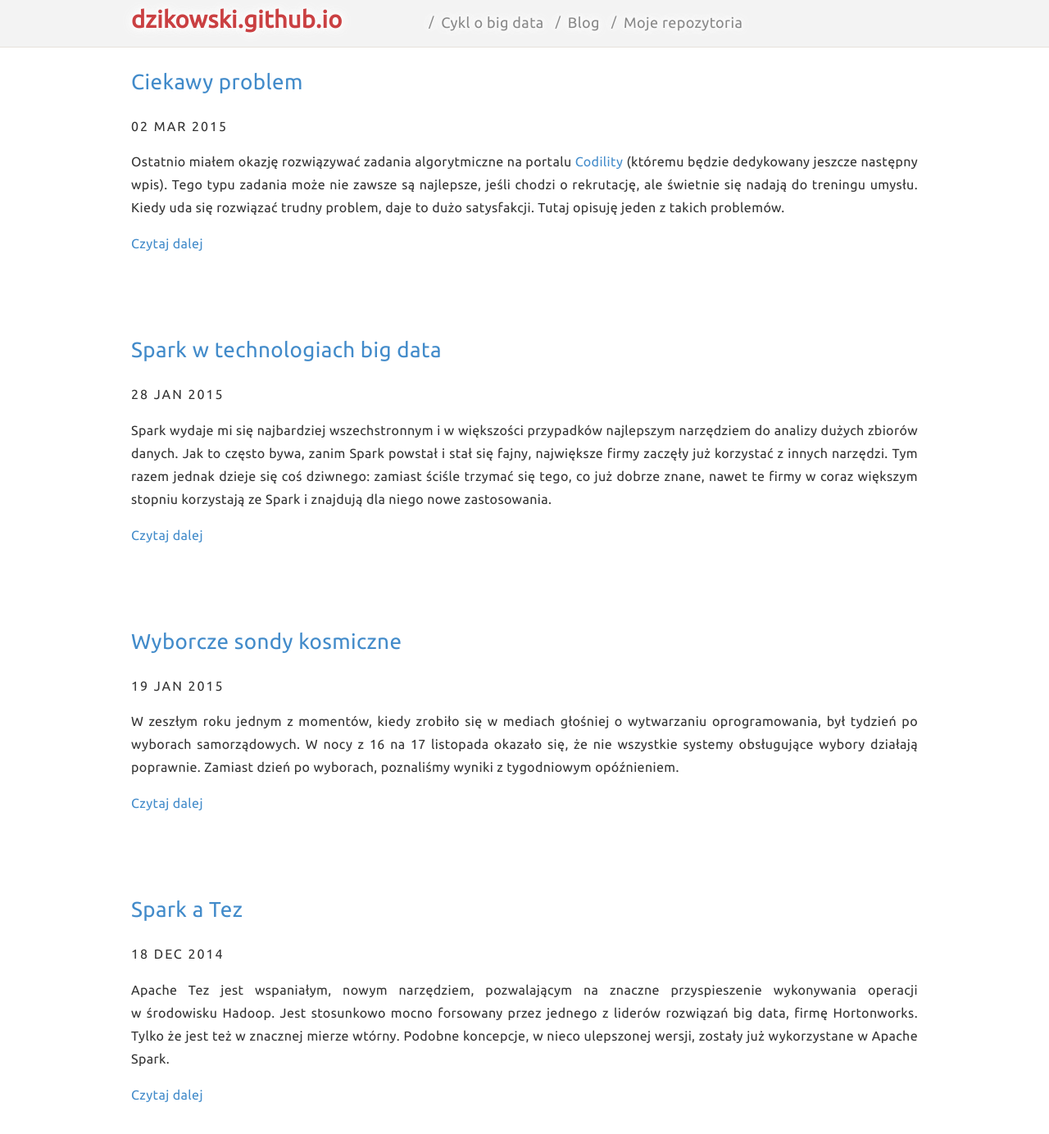
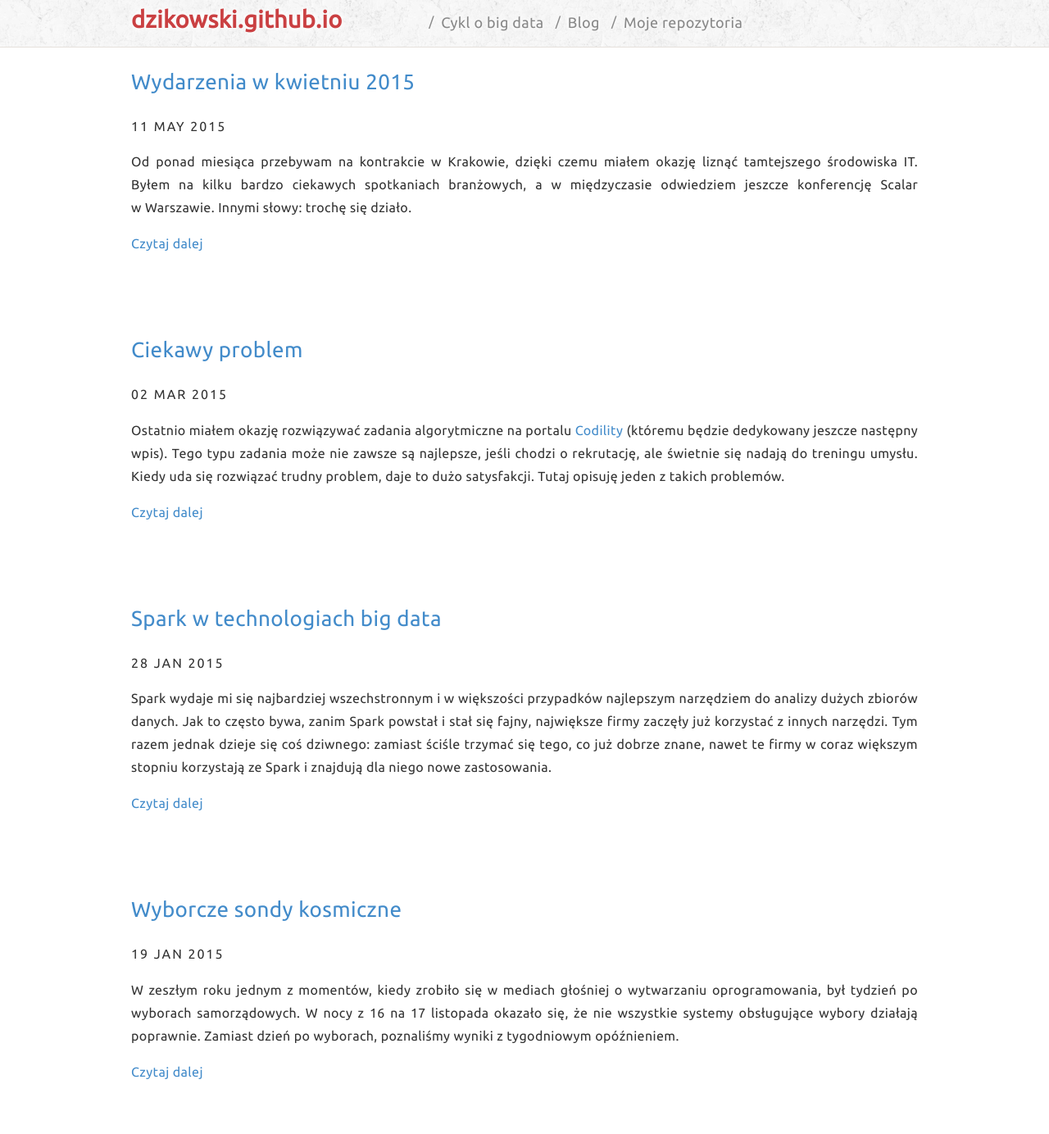
Before and after one commit to dzikowski/dzikowski.github.io, a Jekyll site: the page built from blog.html, in a window 1280 px wide and 1400 px high. Shown: the top 1384 px of the window at 82% size. Built offline with Jekyll 4.4.1, drawn with Linux system fonts in a browser that asks for light colours; nearby versions of some CDN libraries; some of the changed lines change nothing that is shown.

Commit message:
april 2015 - events

````diff
--- /dev/null
+++ b/_posts/2015-05-11-wydarzenia-kwiecien.md
@@ -0,0 +1,89 @@
+---
+title: Wydarzenia w kwietniu 2015
+layout: post
+tags:
+description: |
+    Od ponad miesiąca przebywam na kontrakcie w Krakowie, dzięki czemu miałem okazję liznąć tamtejszego środowiska IT.
+    Byłem na kilku bardzo ciekawych spotkaniach branżowych, a&nbsp;w&nbsp;międzyczasie odwiedziem jeszcze konferencję Scalar w Warszawie.
+    Innymi słowy: trochę się działo.
+---
+
+
+
+
+Meetup: We Are Anonymous
+---
+
+Już drugiego kwietnia byłem na [spotkaniu](http://www.meetup.com/DDD-KRK/events/221412263/) krakowskiej grupy DDD.
+Tematyka tego spotkania była stosunkowo miękka.
+Jarosław Pałka z niesamowitą pasją opowiadał o swoich wieloletnich doświadczeniach w IT na różnych stanowiskach.
+Była to jazda bez trzymanki: tyle charyzmy i bezkompromisowości rzadko spotyka się u prowadzących prezentacje.
+W dodatku jedna z głównych pojawiających się myśli jest bardzo przyjemna: to my, developerzy, (s)tworzymy przyszłość.
+
+Slajdy ze spotkania dostępne są [tutaj](http://www.slideshare.net/kcrimson/we-are-crowd-we-are-anonymous).
+Zachęcam też do przeczytania związanego ze spotkaniem [postu](https://geekyprimitives.wordpress.com/2015/01/20/we-are-crowd-we-are-anonymous/#more-305) na blogu Jarosława Pałki.
+Ale pamiętaj, że czytasz go na własną odpowiedzialność:
+
+> You read this post on your own responsibility.
+> I struggled since Friday two weeks ago to actually get it in shape and post it.
+> I have compressed a year long of frustrations and anger.
+
+Przyznaję, że było to moje pierwsze tego typu spotkanie w ogóle.
+Ale tak pouczające i jednocześnie inspirujące, że najwyraźniej zostanę stałym uczestnikiem meetupów.
+
+
+
+Meetup: Testowanie mikroserwices
+---
+
+Czternastego kwietnia w bardzo ładnym miejscu, na barce [Arlina](https://www.facebook.com/barkakrakow) odbyło się [spotkanie](http://www.meetup.com/KraQA-pl/events/221674206/?a=co2_grp&gj=co2&rv=co2) grupy KraQA: Testowanie systemu rozwijanego na usługach Amazon Cloud Computing.
+Amazona było tam niewiele, ale sporo informacji o mikroserwisach, rozwoju i utrzymaniu architektury opartej o usługi sieciowe REST.
+Sporo wiedzy zdroworozsądkowej, którą można wyczytać na wielu blogach, ale też sporo ciekawostek i rzeczywistych przykładów.
+
+
+
+Warsztaty w Tech Space
+---
+
+Dwa dni później, szesnastego kwietnia byłem na [warsztatach](http://www.meetup.com/Quality-Keepers/events/221887932/) z Gatling, napisanego w Scali narzędzia do przeprowadzania testów obciążeniowych.
+
+![Na warsztatach w Tech Space](/assets/img/posts/gatling.jpg)
+
+Choć samo spotkanie było ciekawe i sporo można się było nauczyć, to wszystko i tak zostało przyćmione przez miejsce, w którym się odbyło.
+
+W Krakowie znajduje się całkiem spory oddział firmy [Base](https://getbase.com/) z Paolo Alto.
+Ponieważ w najbliższym czasie z Krakowa ma się wyprowadzić Google, Base postanowiło przejąć wizerunek firmy innowacyjnej i przyjaznej programistom.
+Powstała inicjatywa [Tech Space](http://www.gototech.space/), w ramach której Base przeznaczyło niemal cały parter swojego budynku na spotkania developerów.
+Piwo i pizza sponsorowane przez Base.
+
+Obejrzyj sobie na Facebooku [zdjęcia](https://www.facebook.com/media/set/?set=a.584274025049103.1073741832.555756434567529&type=1) z warsztatów i zobacz, jak fajnie zostało zorganizowane to miejsce.
+A może szukasz pracy?
+Cóż, Base rekrutuje w Krakowie programistów znających Javę, Pythona i Ruby.
+
+
+
+Konferencja Scalar
+---
+
+Tak jak pisałem -- w międzyczasie -- w Warszawie była konferencja [Scalar](http://scalar-conf.com/), poświęcona w całości technologiom związanym z językiem Scala.
+Jedenastego kwietnia zerwałem się o trzeciej w nocy na pociąg do Warszawy, a do Krakowa wróciłem dopiero przed północą.
+Było warto.
+
+Choć zdarzały się słabsze momenty, konferencja stała na bardzo wysokim poziomie.
+Niektóre prezentacje były równie porywające, jak te, które można obejrzeć na TED.
+Większość z nich można obejrzeć na [YouTube](https://www.youtube.com/channel/UCDHLL2QvdpCytAfBiwUeKgg/search?query=scalar), choć niestety nie ma tam mojej ulubionej o monadach, podczas której wybuchy śmiechu wzbudził slajd z Rajeshem Koothrappali, mówiącym "this application sucks" o aplikacji mobilnej służącej do prezentowania informacji o dziewczynach bohaterów The Big Bang Theory.
+Aplikacja dla Rajesha wywalała NullPointerException.
+
+Z tych prezentacji, które są na Youtube polecam szczególnie trzy.
+
+(1) [The Mutability Matrix of Pain](https://www.youtube.com/watch?v=yy-LnEAHTkg&list=PL8NC5lCgGs6N5_mHAx9LjOO1NBEADQ4cP&index=5), prezentowana przez Jamie Allena z Typesafe, o budowie JVM i o tym, dlaczego mutowalność często jest czymś niepożądanym.
+
+(2) [Function-Passing Style Typed, Distributed Functional Programming](https://www.youtube.com/watch?v=PwKX02d4N4Q&index=4&list=PL8NC5lCgGs6N5_mHAx9LjOO1NBEADQ4cP), prezentowana przez Heather Miller, także z Typesafe, o stosunkowo niskopoziomowych zagadnieniach związanych ze statycznym typowaniem w systemach rozproszonych.
+Możesz kojarzyć Heather Miller z forów kursu [Functional Principles in Scala](https://www.coursera.org/course/progfun), a jeśli zaglądasz czasem do ScalaDocs, na pewno widziałeś (widziałaś) coś, co napisała.
+
+(3) I wreszcie, dla miłośników Akka, świeże wiadomości co się dzieje w tej technologii -- krakowska gwiazda, znów z Typesafe, Konrad "Ktoso" Malawski i [Fresh from the Oven: Akka gets Typed](https://www.youtube.com/watch?v=WnTSuYL4_wU&list=PL8NC5lCgGs6N5_mHAx9LjOO1NBEADQ4cP&index=7).
+W tej prezentacji jedna rzecz mnie zaskoczyła bardzo negatywnie.
+Do tej pory ```sender``` w aktorach Akka był zaimplementowny jako ```var```, jako zmienna.
+Wiedzieliście o tym?!
+
+W każdym razie w Scali dzieje się sporo, technologie się dynamicznie rozwijają (choć zyskują popularność nieco wolniej, niż bym chciał) i pewnie za jakiś czas nadejdzie ten moment, kiedy całkiem -- zawodowo -- przestawię się na Scalę.
--- a/assets/css/main.scss
+++ b/assets/css/main.scss
@@ -563,7 +563,6 @@ body.theme-base-01 {
 
   header.small {
     padding: 0;
-    background: rgba(242,242,242,.9);
     border-top: 0;
 
     @include MQ(M) {
@@ -935,12 +934,13 @@ nav .scroll-nav__heading {
   @media screen and (min-width: 1140px) {
     position: absolute;
     right: -5em;
-    top: 8em;
+    top: 1em;
     background: #fff;
     width: 22%;
     min-height: 320px;
     border: 0;
-    border-left: 1px solid $base-05;
+    border-left: 1px solid #ddd;
+    padding-top: 2em;
   }
 }
 
````
Also changed, not shown: assets/img/posts/gatling.jpg (added).
